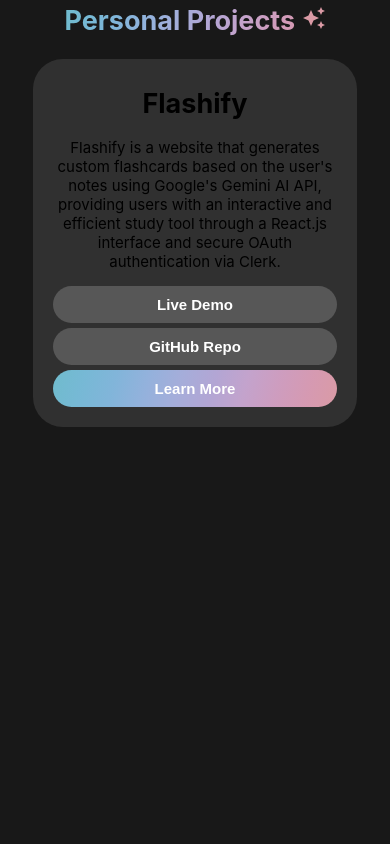
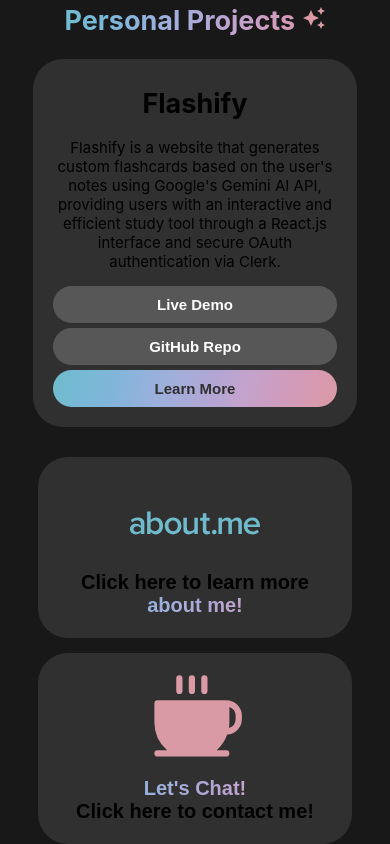
Before and after one commit to carlahauu/Portfolio, a React (Vite) app: page / in a window 390 px wide. Shown: the part 577-1421 px from the top of the page. Before the commit the page ends 1034 px from the top, so only its background shows below. Built offline with nearby package versions, Linux system fonts and the light colour scheme.

Commit message:
Created About and Chat Buttons

```diff
--- /dev/null
+++ b/src/components/AboutAndChat.jsx
@@ -0,0 +1,15 @@
+import React from "react";
+import AboutBtn from "./AboutBtn";
+import "../styles/AboutAndChat.css";
+import ChatBtn from "./ChatBtn";
+
+function AboutAndChat() {
+  return (
+    <div className="abtAndChatContainer">
+      <AboutBtn />
+      <ChatBtn />
+    </div>
+  );
+}
+
+export default AboutAndChat;
--- /dev/null
+++ b/src/components/AboutBtn.jsx
@@ -0,0 +1,18 @@
+import { WavingHand } from "@mui/icons-material";
+import React from "react";
+import "../styles/AboutBtn.css";
+import { SiAboutdotme } from "react-icons/si";
+
+function AboutBtn() {
+  return (
+    <a href="" className="aboutBtnContainer">
+      <button className="aboutBtn">
+        <SiAboutdotme className="meIcon" />
+        <p>Click here to learn more</p>
+        <p className="aboutMeText">about me!</p>
+      </button>
+    </a>
+  );
+}
+
+export default AboutBtn;
--- /dev/null
+++ b/src/components/ChatBtn.jsx
@@ -0,0 +1,17 @@
+import React from "react";
+import "../styles/ChatBtn.css";
+import { PiCoffeeFill } from "react-icons/pi";
+
+function ChatBtn() {
+  return (
+    <a href="" className="chatBtnContainer">
+      <button className="chatBtn">
+        <PiCoffeeFill className="coffeeIcon" />
+        <p className="chatText">Let's Chat!</p>
+        <p>Click here to contact me!</p>
+      </button>
+    </a>
+  );
+}
+
+export default ChatBtn;
--- a/src/components/Navbar.jsx
+++ b/src/components/Navbar.jsx
@@ -4,7 +4,6 @@
 import WavingHandIcon from "@mui/icons-material/WavingHand";
 import { GitHub, LinkedIn } from "@mui/icons-material";
 import MenuIcon from "@mui/icons-material/Menu";
-import { display } from "@mui/system";
 
 function Navbar() {
   const [style, setStyle] = useState("");
--- a/src/pages/Home.jsx
+++ b/src/pages/Home.jsx
@@ -1,4 +1,5 @@
 import React from "react";
+import AboutAndChat from "../components/AboutAndChat";
 import Hero from "../components/Hero";
 import Navbar from "../components/Navbar";
 import ProjectSection from "../components/ProjectSection";
@@ -9,6 +10,7 @@
     <div className="homeContainer">
         <Hero />
         <ProjectSection />
+        <AboutAndChat />
     </div>
   );
 }
--- /dev/null
+++ b/src/styles/AboutAndChat.css
@@ -0,0 +1,12 @@
+.abtAndChatContainer{
+    display: flex;
+    width: 67vw;
+    justify-content: space-between;
+}
+
+@media only screen and (max-width: 600px) {
+    .abtAndChatContainer{
+        flex-direction: column;
+        width: 80.5vw;
+    }
+  }
--- /dev/null
+++ b/src/styles/AboutBtn.css
@@ -0,0 +1,60 @@
+.aboutBtn p {
+  font-size: 25px;
+  font-weight: 700;
+  margin-top: -25px;
+}
+
+.aboutBtn:hover {
+  cursor: pointer;
+  background-color: rgb(44, 44, 44);
+}
+
+.aboutBtn {
+  background-color: #303030;
+  border: none;
+  border-radius: 30px;
+  width: 95%;
+}
+
+.aboutBtnContainer {
+  background-color: transparent;
+  border: none;
+  border-radius: 30px;
+  width: 100%;
+}
+
+.meIcon {
+  font-size: 150px;
+  color: #6fbbcc;
+}
+
+.aboutMeText {
+  background-image: linear-gradient(
+    105deg,
+    hsl(191deg 48% 62%) 0%,
+    hsl(198deg 53% 65%) 11%,
+    hsl(205deg 54% 68%) 22%,
+    hsl(215deg 51% 72%) 33%,
+    hsl(230deg 42% 75%) 44%,
+    hsl(257deg 35% 74%) 56%,
+    hsl(287deg 29% 72%) 67%,
+    hsl(318deg 33% 71%) 78%,
+    hsl(336deg 42% 72%) 89%,
+    hsl(350deg 46% 73%) 100%
+  );
+  color: transparent;
+  background-clip: text;
+}
+
+@media only screen and (max-width: 600px) {
+  .aboutBtn {
+    width: 100%;
+  }
+  .aboutBtn p {
+    font-size: 20px;
+    margin-top: -20px;
+  }
+  .meIcon {
+    font-size: 130px;
+  }
+}
--- /dev/null
+++ b/src/styles/ChatBtn.css
@@ -0,0 +1,64 @@
+.coffeeIcon {
+  color: #da9aa5;
+  font-size: 120px;
+  margin-top: 15px;
+  margin-bottom: 15px;
+}
+
+.chatBtn p {
+  font-size: 25px;
+  font-weight: 700;
+  margin-top: -25px;
+}
+
+.chatBtn:hover {
+  cursor: pointer;
+  background-color: rgb(44, 44, 44);
+}
+
+.chatBtn {
+  background-color: #303030;
+  border: none;
+  border-radius: 30px;
+  width: 100%;
+}
+
+.chatBtnContainer {
+  background-color: transparent;
+  border: none;
+  border-radius: 30px;
+  width: 100%;
+}
+
+.chatText {
+  background-image: linear-gradient(
+    105deg,
+    hsl(191deg 48% 62%) 0%,
+    hsl(198deg 53% 65%) 11%,
+    hsl(205deg 54% 68%) 22%,
+    hsl(215deg 51% 72%) 33%,
+    hsl(230deg 42% 75%) 44%,
+    hsl(257deg 35% 74%) 56%,
+    hsl(287deg 29% 72%) 67%,
+    hsl(318deg 33% 71%) 78%,
+    hsl(336deg 42% 72%) 89%,
+    hsl(350deg 46% 73%) 100%
+  );
+  color: transparent;
+  background-clip: text;
+}
+
+@media only screen and (max-width: 600px) {
+  .chatBtnContainer {
+    margin-top: 15px;
+  }
+  .chatBtnContainer p{
+    font-size: 20px;
+    margin-top: -20px;
+  }
+  .coffeeIcon {
+    font-size: 100px;
+    margin-top: 15px;
+    margin-bottom: 25px;
+  }
+}
--- a/src/styles/ProjectBlock.css
+++ b/src/styles/ProjectBlock.css
@@ -74,6 +74,9 @@
     hsl(336deg 42% 72%) 89%,
     hsl(350deg 46% 73%) 100%
   );
+}
+
+.moreInfoBtn a {
   color: #303030;
 }
 
@@ -96,16 +99,16 @@
     margin-top: -30px;
     width: 100%;
   }
-  .projectName{
+  .projectName {
     font-size: 27px;
   }
-  .projectButtons button{
+  .projectButtons button {
     width: 100%;
   }
-  .demoBtn{
+  .demoBtn {
     margin-bottom: 5px;
   }
-  .githubBtn{
+  .githubBtn {
     margin-bottom: 5px;
   }
   .projectSkills {
@@ -118,7 +121,7 @@
     margin-bottom: 0px;
     border-width: 2px;
   }
-  .projectDescription{
+  .projectDescription {
     margin-top: 15px;
     font-size: 15px;
   }
--- a/src/styles/ProjectSection.css
+++ b/src/styles/ProjectSection.css
@@ -17,6 +17,7 @@
     hsl(350deg 46% 73%) 100%
   );
   text-align: left;
+  width: 50%;
   color: transparent;
   background-clip: text;
   font-size: 40px;
```
